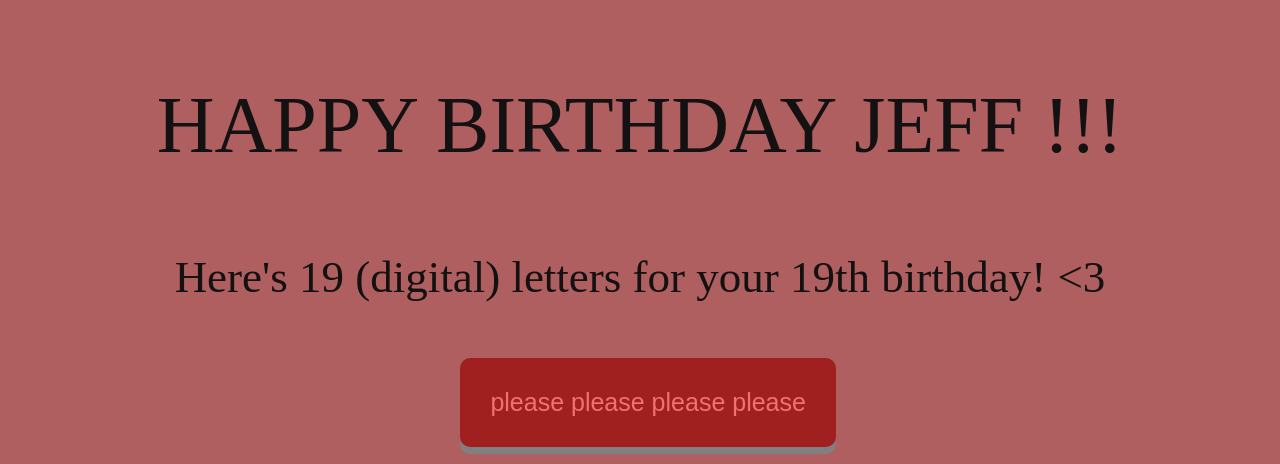
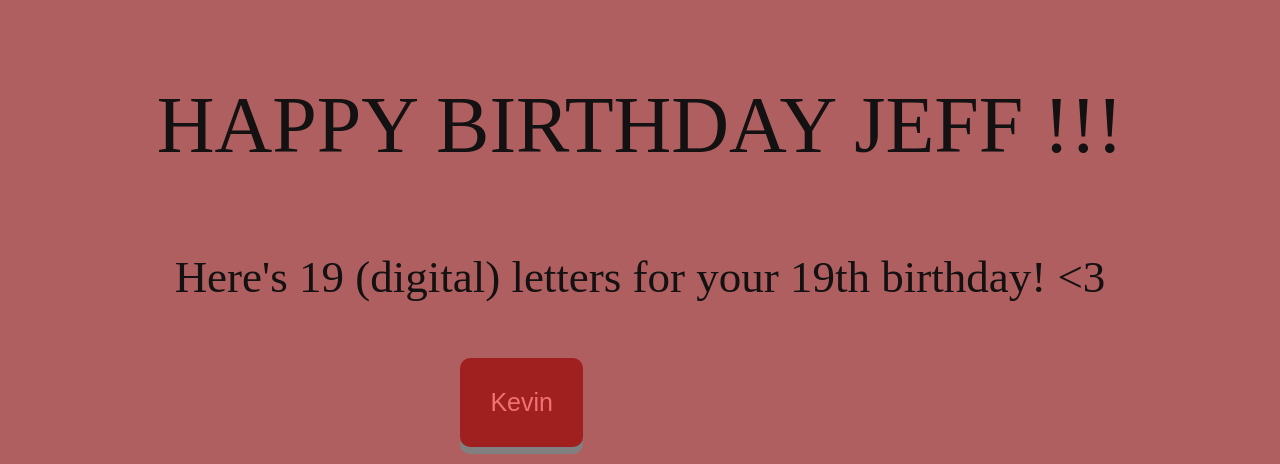
Before and after one commit to tylernguyen137/tylernguyen137.github.io, a plain HTML site: page index.html in a window 1280 px wide. Shown: the top 464 px of the page. Drawn offline with Linux system fonts and the light colour scheme.

Commit message:
Update index.html

```diff
--- a/index.html
+++ b/index.html
@@ -10,6 +10,7 @@
         #explanation{
         color: #131111;
         text-align: center;
+        bottom: 10px;
         font-size: 45px;
 
         }
@@ -81,7 +82,7 @@
         </p>
 
         <button id ="button" onclick = "hideAllElements('good')">
-            please please please please
+            Kevin
         </button>
         </div>
         <div>
```
